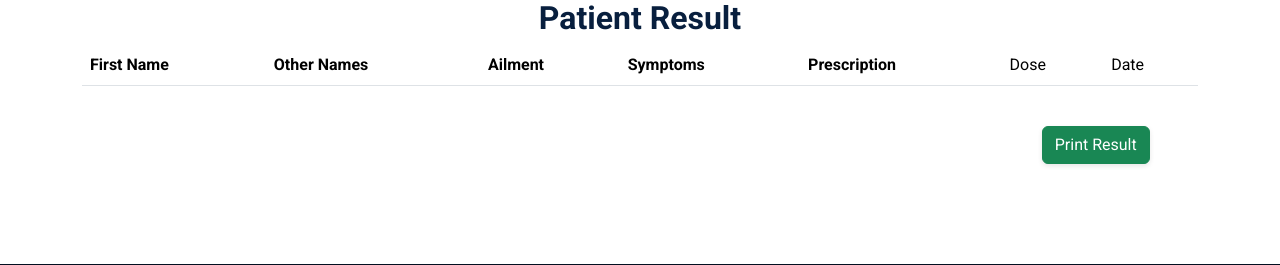
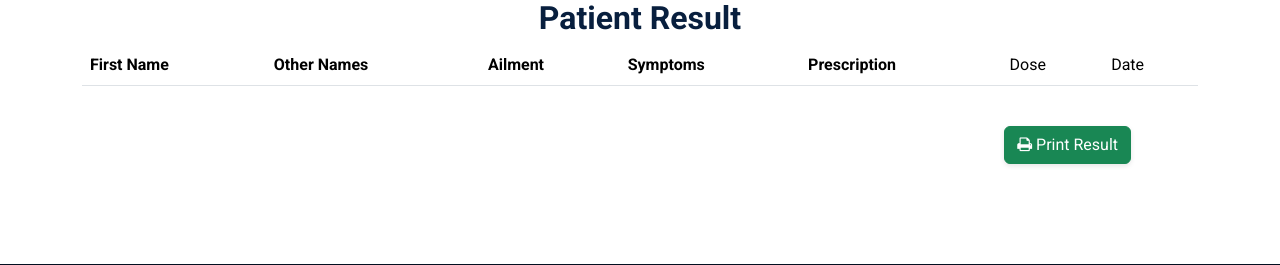
Before and after one commit to enakpomiller/medicalApp, a CodeIgniter app: page /medicalapp/index.php/home/print/1 in a window 1280 px wide. Shown: the part 501-766 px from the top of the page. Run offline with CodeIgniter, Linux system fonts and the light colour scheme; data that the repository does not hold is empty; some libraries are stand-ins or nearby versions.

Commit message:
integration of print function

```diff
--- a/application/views/layout/pages/print.php
+++ b/application/views/layout/pages/print.php
@@ -34,8 +34,10 @@
                         <?php endforeach;?>
                       </table>
                      <br>
-                        <button class="btn btn-success" onClick="printdiv('div_print');" style="position:relative;left:86%;"> Print Result </button>
+
                  </div>
+                 <a href="<?=base_url('home/view_result')?>" class="text-white btn-dark pt-2 pb-2 pl-2 pr-2"><i class="fa fa-circle"></i> Prevoius </a>
+                  <button class="btn btn-success" onClick="printdiv('div_print');" style="position:relative;left:76%;"><i class="fa fa-print"></i> Print Result </button>
             </div>
     </section>
 
```
